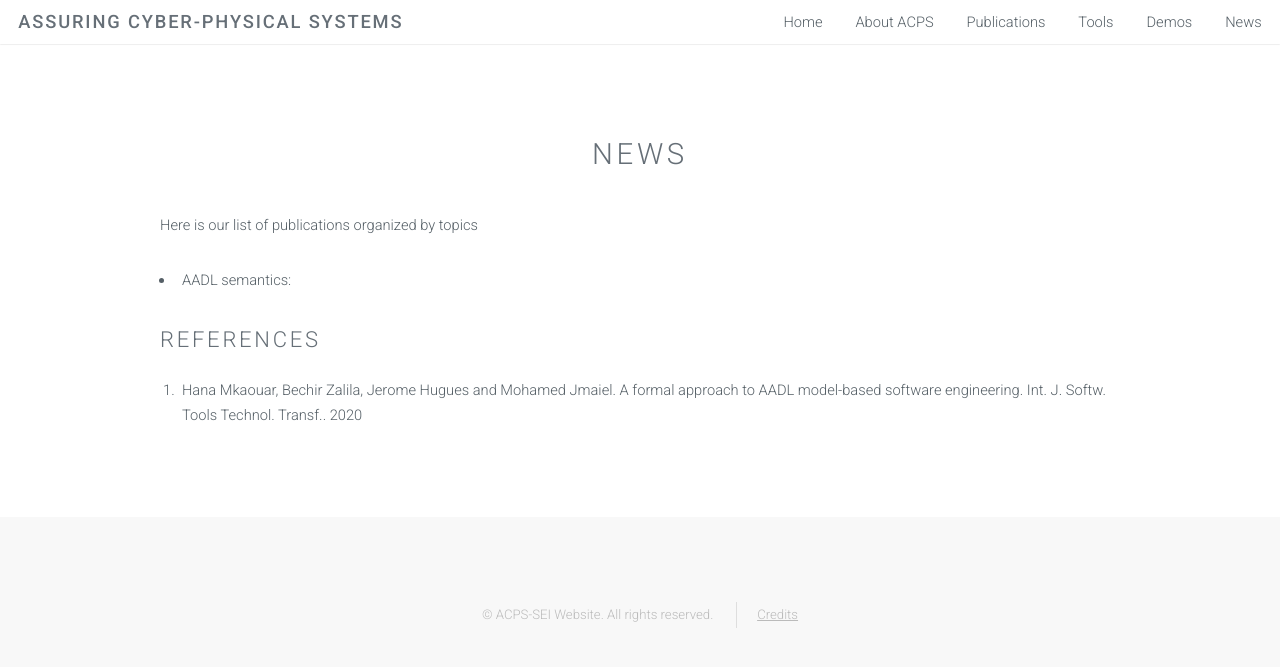
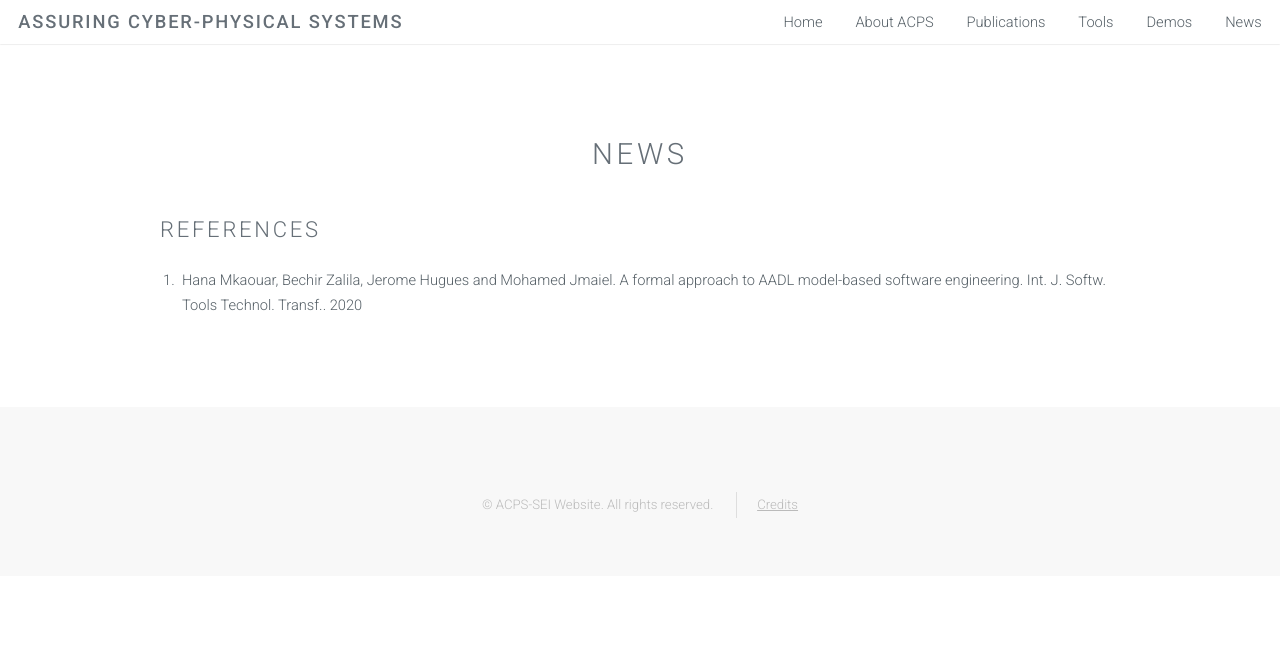
Before and after one commit to ACPS-SEI/acps-sei.github.io, a Jekyll site: the page built from publis.md, in a window 1280 px wide. Shown: the top 667 px of the page. Built offline with Jekyll 4.4.1, drawn with Linux system fonts in a browser that asks for light colours.

Commit message:
* Minor reformatting in list of publications

```diff
--- a/publis.md
+++ b/publis.md
@@ -3,9 +3,7 @@ layout: post
 title: News
 ---
 
-Here is our list of publications organized by topics
 
-* AADL semantics:
 
 ## References
 1. <a id="DBLP58journals47sttt47MkaouarZHJ20"></a>Hana Mkaouar, Bechir Zalila, Jerome Hugues and Mohamed Jmaiel. A formal approach to AADL model-based software engineering. Int. J. Softw. Tools Technol. Transf.. 2020
```
